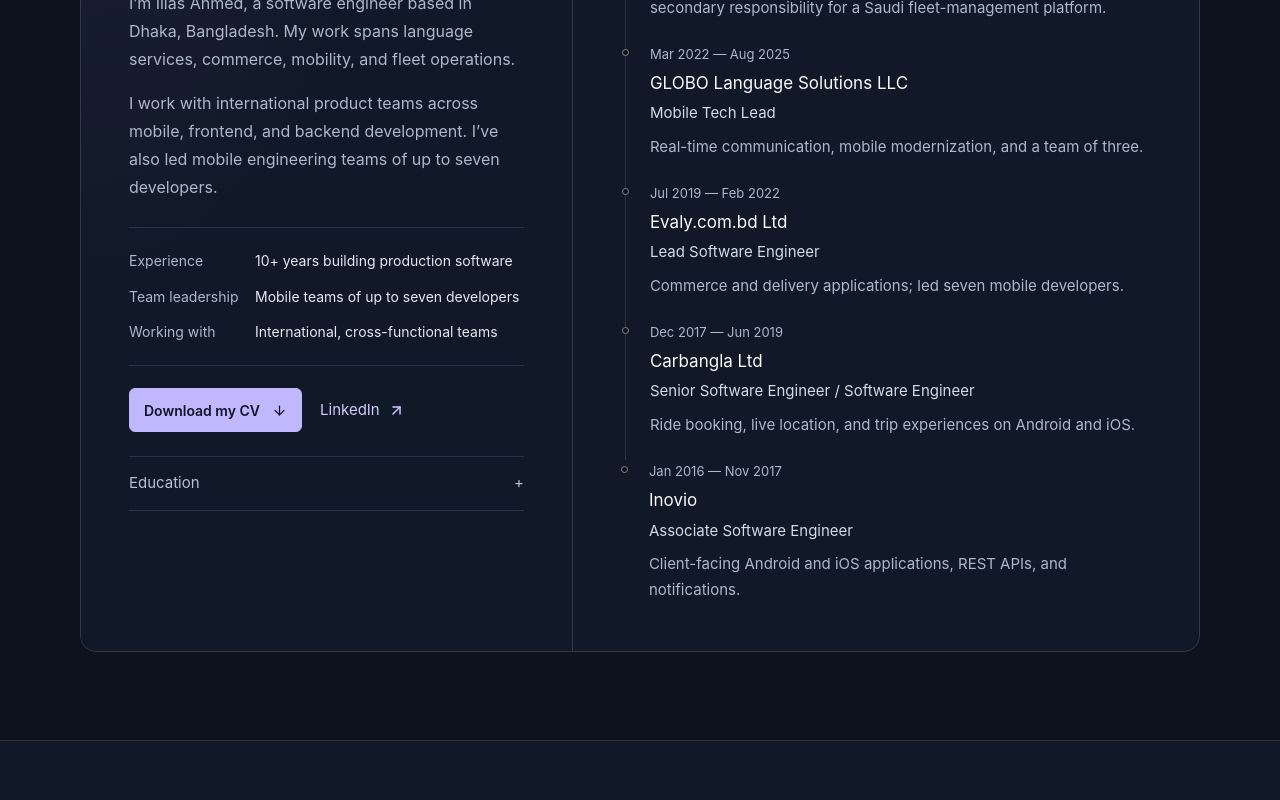
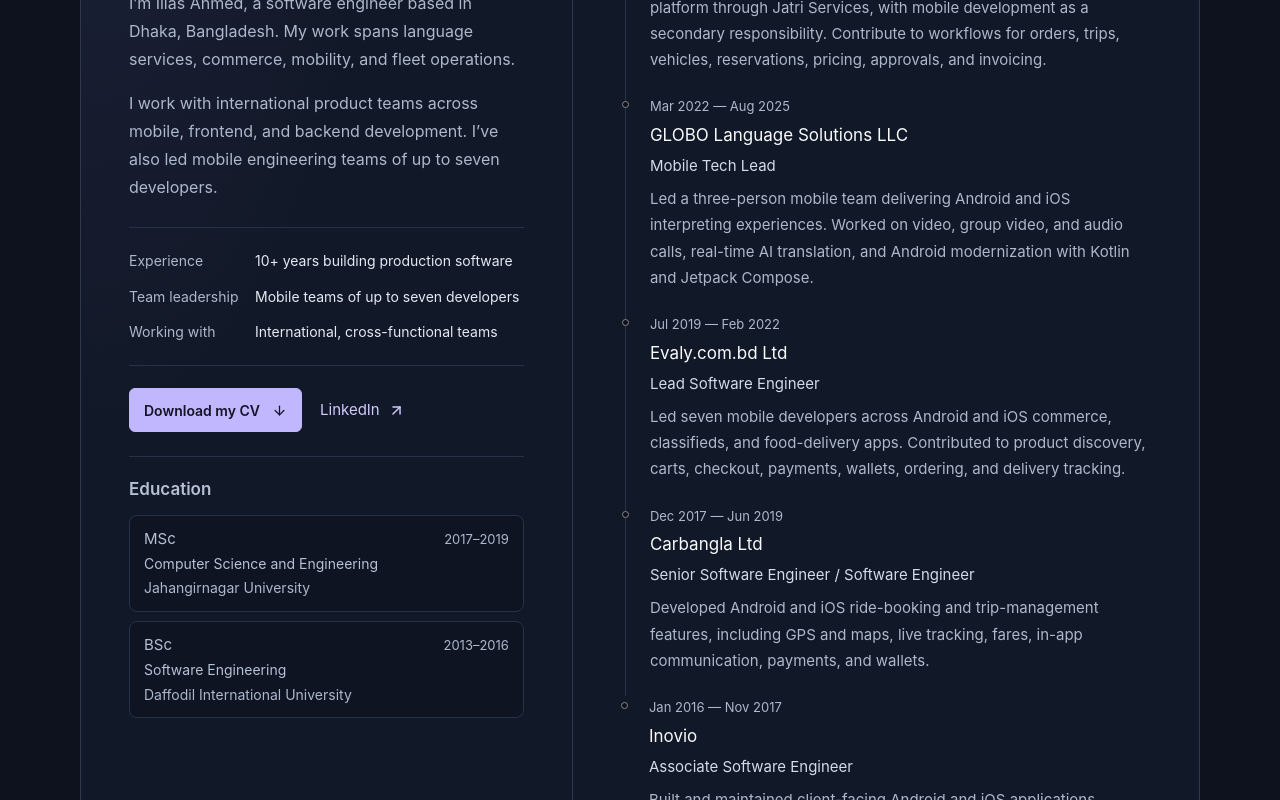
Before and after one commit to iliasahmed/iliasahmed.github.io, a React (Vite) app: page /#/ in a window 1280 px wide. Shown: the part 7120-7920 px from the top of the page. Built offline with nearby package versions, Linux system fonts and the light colour scheme.

Commit message:
Expand job history and show education

```diff
--- a/src/content/experience.ts
+++ b/src/content/experience.ts
@@ -1,11 +1,11 @@
 export const experience = [
-  { company: 'Jatri Services Ltd', role: 'Lead Software Engineer — FMS', date: 'Nov 2025 — Present', detail: 'Primary backend and frontend work, with mobile development as a secondary responsibility for a Saudi fleet-management platform.' },
-  { company: 'GLOBO Language Solutions LLC', role: 'Mobile Tech Lead', date: 'Mar 2022 — Aug 2025', detail: 'Real-time communication, mobile modernization, and a team of three.' },
-  { company: 'Evaly.com.bd Ltd', role: 'Lead Software Engineer', date: 'Jul 2019 — Feb 2022', detail: 'Commerce and delivery applications; led seven mobile developers.' },
-  { company: 'Carbangla Ltd', role: 'Senior Software Engineer / Software Engineer', date: 'Dec 2017 — Jun 2019', detail: 'Ride booking, live location, and trip experiences on Android and iOS.' },
-  { company: 'Inovio', role: 'Associate Software Engineer', date: 'Jan 2016 — Nov 2017', detail: 'Client-facing Android and iOS applications, REST APIs, and notifications.' },
+  { company: 'Jatri Services Ltd', role: 'Lead Software Engineer — FMS', date: 'Nov 2025 — Present', detail: 'Primary backend and frontend work on a Saudi fleet-management platform through Jatri Services, with mobile development as a secondary responsibility. Contribute to workflows for orders, trips, vehicles, reservations, pricing, approvals, and invoicing.' },
+  { company: 'GLOBO Language Solutions LLC', role: 'Mobile Tech Lead', date: 'Mar 2022 — Aug 2025', detail: 'Led a three-person mobile team delivering Android and iOS interpreting experiences. Worked on video, group video, and audio calls, real-time AI translation, and Android modernization with Kotlin and Jetpack Compose.' },
+  { company: 'Evaly.com.bd Ltd', role: 'Lead Software Engineer', date: 'Jul 2019 — Feb 2022', detail: 'Led seven mobile developers across Android and iOS commerce, classifieds, and food-delivery apps. Contributed to product discovery, carts, checkout, payments, wallets, ordering, and delivery tracking.' },
+  { company: 'Carbangla Ltd', role: 'Senior Software Engineer / Software Engineer', date: 'Dec 2017 — Jun 2019', detail: 'Developed Android and iOS ride-booking and trip-management features, including GPS and maps, live tracking, fares, in-app communication, payments, and wallets.' },
+  { company: 'Inovio', role: 'Associate Software Engineer', date: 'Jan 2016 — Nov 2017', detail: 'Built and maintained client-facing Android and iOS applications, including Android features, REST API integrations, local storage, push notifications, and ongoing maintenance.' },
 ] as const
 export const education = [
-  'MSc, Computer Science and Engineering · Jahangirnagar University · 2017–2019',
-  'BSc, Software Engineering · Daffodil International University · 2013–2016',
+  { degree: 'MSc', field: 'Computer Science and Engineering', institution: 'Jahangirnagar University', period: '2017–2019' },
+  { degree: 'BSc', field: 'Software Engineering', institution: 'Daffodil International University', period: '2013–2016' },
 ]
--- a/src/pages/HomePage.tsx
+++ b/src/pages/HomePage.tsx
@@ -89,7 +89,7 @@ function About() {
     <div className="about-copy"><p className="eyebrow">ABOUT</p><h2>Engineering for products people rely on.</h2><p>I’m Ilias Ahmed, a software engineer based in Dhaka, Bangladesh. My work spans language services, commerce, mobility, and fleet operations.</p><p>I work with international product teams across mobile, frontend, and backend development. I’ve also led mobile engineering teams of up to seven developers.</p>
       <dl className="about-facts"><div><dt>Experience</dt><dd>10+ years building production software</dd></div><div><dt>Team leadership</dt><dd>Mobile teams of up to seven developers</dd></div><div><dt>Working with</dt><dd>International, cross-functional teams</dd></div></dl>
       <div className="about-actions"><a className="button primary" href="/Ilias-Ahmed-CV.pdf" download>Download my CV <ArrowDown size={15}/></a><a className="inline-link" href={profile.linkedin} target="_blank" rel="noopener noreferrer">LinkedIn <ArrowUpRight size={17}/></a></div>
-      <details className="education"><summary>Education <span>+</span></summary>{education.map(item => <p key={item}>{item}</p>)}</details>
+      <section className="education" aria-labelledby="education-heading"><h3 id="education-heading">Education</h3><div className="education-list">{education.map(item => <article className="education-item" key={item.degree}><div className="education-item-heading"><h4>{item.degree}</h4><span>{item.period}</span></div><p>{item.field}</p><p className="education-institution">{item.institution}</p></article>)}</div></section>
     </div>
     <div className="about-experience"><div className="experience-heading"><div><p className="eyebrow">CAREER HISTORY</p><h3>Experience in context</h3></div><span>2016 — Present</span></div><div className="experience">{experience.map((job, i) => <article className={`experience-item${i === 0 ? ' experience-item-current' : ''}`} key={job.company}><div className={`timeline-dot ${i === 0 ? 'current' : ''}`}/><p className="experience-date">{job.date}</p><h4>{job.company}</h4><p className="experience-role">{job.role}</p><p>{job.detail}</p></article>)}</div></div>
   </div></div></section>
--- a/src/styles/index.css
+++ b/src/styles/index.css
@@ -139,11 +139,15 @@ h2 { font-size: clamp(32px, 3.3vw, 44px); line-height: 1.18; letter-spacing: -1.
 .about-actions .button { min-height: 44px; padding: 10px 14px; }
 .inline-link { display: inline-flex; align-items: center; gap: 8px; min-height: 44px; font-size: 15px; color: #d2caff; }
 .inline-link:hover, .cv-link:hover { text-decoration: underline; text-underline-offset: 4px; }
-.education { border-block: 1px solid var(--line); margin-top: 24px; color: #b6c1d4; font-size: 15px; }
-.education summary { display: flex; align-items: center; justify-content: space-between; padding-block: 15px; list-style: none; cursor: pointer; }
-.education summary::-webkit-details-marker { display: none; }
-.education[open] summary span { transform: rotate(45deg); }
-.education p { font-size: 14px; padding-bottom: 16px; }
+.education { margin-top: 24px; padding-top: 20px; border-top: 1px solid var(--line); color: #b6c1d4; }
+.education > h3 { margin-bottom: 12px; font-size: 17px; }
+.education-list { display: grid; gap: 9px; }
+.education-item { padding: 12px 14px; border: 1px solid var(--line); border-radius: 8px; background: rgba(8, 12, 21, .28); }
+.education-item-heading { display: flex; align-items: baseline; justify-content: space-between; gap: 12px; }
+.education-item h4 { font-size: 15px; }
+.education-item-heading > span { color: var(--muted); font-size: 13px; white-space: nowrap; }
+.education-item p { margin-top: 4px; font-size: 14px; line-height: 1.45; }
+.education-item .education-institution { color: var(--muted); }
 .about-experience { min-width: 0; padding: clamp(26px, 4vw, 48px); }
 .experience-heading { display: flex; align-items: flex-end; justify-content: space-between; gap: 20px; padding-bottom: 22px; border-bottom: 1px solid var(--line); }
 .experience-heading .eyebrow { margin-bottom: 9px; }
@@ -377,7 +381,7 @@ h2 { font-size: clamp(32px, 3.3vw, 44px); line-height: 1.18; letter-spacing: -1.
   .about-copy > p:not(.eyebrow) { font-size: 16px; }
   .about-experience { padding: 26px 22px; }
   .experience-heading h3 { font-size: 23px; }
-  .education p { font-size: 15px; }
+  .education-item p { font-size: 14px; }
   .contact-inner, .compact-contact .contact-inner { padding-block: 44px; }
   .contact-top { display: block; }
   .contact-top > span { display: block; margin-top: 12px; font-size: 13px; }
```
Also changed, not shown: 1 other file (tests, documents, lock files or other folders).
